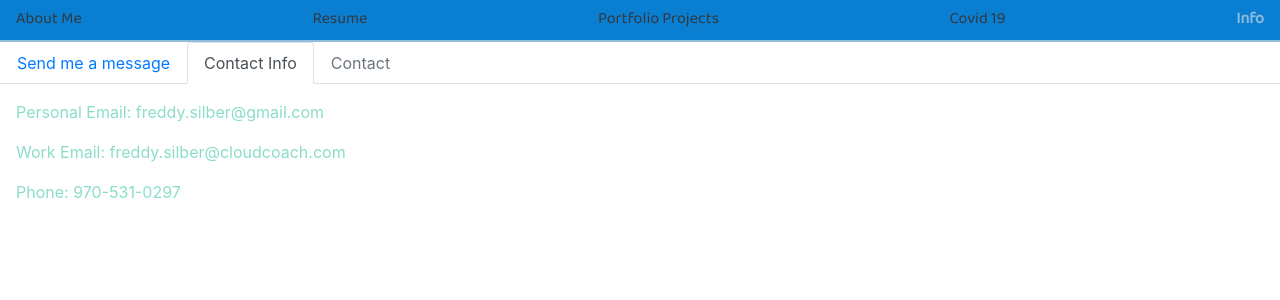
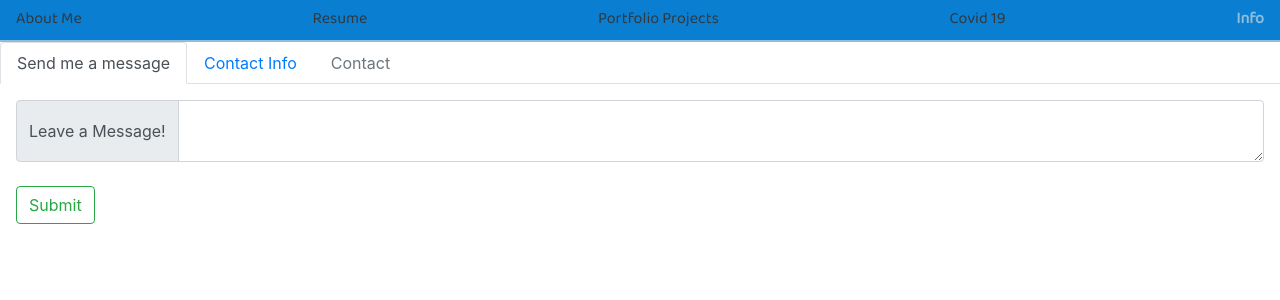
Before and after one commit to freddysilber/react-redux-portfolio-project, a React (Create React App) app in the folder client/: page /info in a window 1280 px wide. Shown: the top 300 px of the page. Built offline with nearby package versions, Linux system fonts and the light colour scheme.

Commit message:
stubbing out a basic form

```diff
--- a/client/src/containers/InfoContainer.js
+++ b/client/src/containers/InfoContainer.js
@@ -1,15 +1,45 @@
 import React from 'react'
 import Tab from 'react-bootstrap/Tab'
 import Tabs from 'react-bootstrap/Tabs'
+import InputGroup from 'react-bootstrap/InputGroup'
+import FormControl from 'react-bootstrap/FormControl'
+import Button from 'react-bootstrap/Button'
 import { contactInfo } from '../data/util'
 
 export default class InfoContainer extends React.Component {
+	constructor() {
+		super()
+		this.state = {
+			message: ''
+		}
+	}
+
+	handleChange = event => {
+		this.setState({
+			[event.target.name]: event.target.value
+		})
+	}
+
+	handleSubmit = event => {
+		event.preventDefault()
+		console.log('NEED TO SUBMIT THIS MSG', this.state.message)
+	}
+
 	render() {
 		return (
 			<div>
-				<Tabs defaultActiveKey="profile" id="uncontrolled-tab-example">
-					<Tab eventKey="home" title="Send me a message">
-						<p>send me a message!</p>
+				<Tabs defaultActiveKey="message" id="uncontrolled-tab-example">
+					<Tab eventKey="message" title="Send me a message">
+						<form onSubmit={this.handleSubmit}>
+							<InputGroup>
+								<InputGroup.Prepend>
+									<InputGroup.Text>Leave a Message!</InputGroup.Text>
+								</InputGroup.Prepend>
+								<FormControl as="textarea" aria-label="message" name="message" onChange={this.handleChange} />
+							</InputGroup>
+							<br />
+							<Button type="submit" variant="outline-success">Submit</Button>
+						</form>
 					</Tab>
 					<Tab eventKey="profile" title="Contact Info">
 						<div>
```
Also changed, not shown: client/src/index.css (+11 -0 lines), 1 other file (tests, documents, lock files or other folders).
